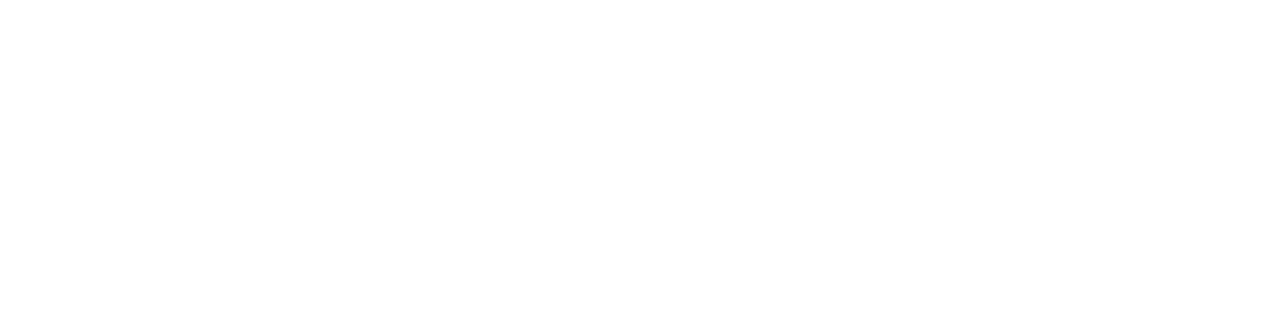
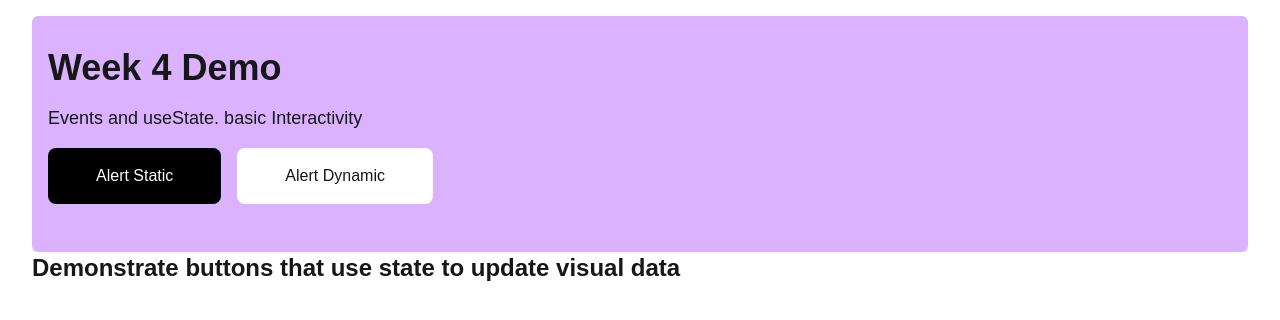
Before and after one commit to louielynmata/cprg-306-demo-site, a Next.js app: page /week-4 in a window 1280 px wide. Shown: the top 320 px of the page. Built offline with nearby package versions, Linux system fonts and the light colour scheme.

Commit message:
update to show function expression invocation in second button

```diff
--- a/app/week-4/page.js
+++ b/app/week-4/page.js
@@ -1 +1,35 @@
-export default function Page() {}
+"use client";
+export default function Page() {
+  function alertWithMessage(msg = "this is a great time to be a developer!") {
+    alert(`Hello user, ${msg}`);
+  }
+  return (
+    <main className="mx-4 xl:mx-8  my-4">
+      <header className="py-8 bg-blue-200 md:bg-purple-300   px-4 rounded-md">
+        <h1 className="text-4xl font-semibold mb-4">Week 4 Demo</h1>
+        <p className="text-lg">Events and useState. basic Interactivity</p>
+        <div className="flex gap-4">
+          <button
+            className="bg-black py-4 px-12 my-4 rounded-lg text-white hover:bg-blue-900 cursor-pointer"
+            onClick={alertWithMessage}
+          >
+            Alert Static
+          </button>
+          <button
+            onClick={() => alertWithMessage("Cool is as cool does")}
+            className="bg-white py-4 px-12 my-4 rounded-lg  hover:bg-blue-100 cursor-pointer"
+          >
+            Alert Dynamic
+          </button>
+        </div>
+      </header>
+      <section>
+        <header>
+          <h2 className="text-2xl font-semibold mb-2">
+            Demonstrate buttons that use state to update visual data
+          </h2>
+        </header>
+      </section>
+    </main>
+  );
+}
```
